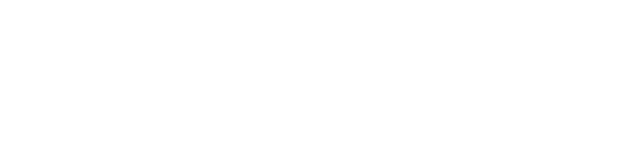
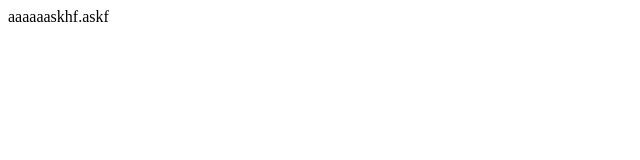
Before and after one commit to Kaoru-saitou/test, a plain HTML site: page index.html in a window 1280 px wide. Shown: the whole page, without its empty margins (0-640 px from the left). Drawn offline with Linux system fonts and the light colour scheme.

Commit message:
second commit

```diff
--- a/index.html
+++ b/index.html
@@ -6,5 +6,8 @@
 </head>
 
 <body>
+
+	aaaaaaskhf.askf
+
 </body>
 </html>
```
